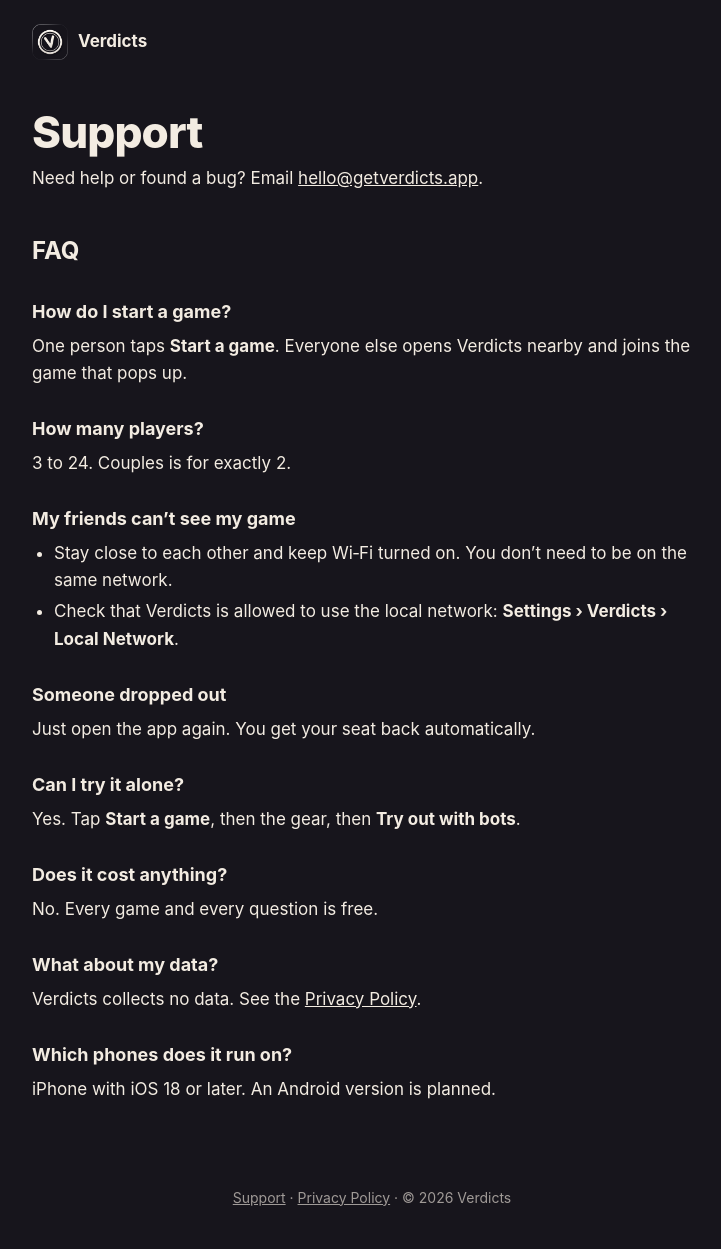
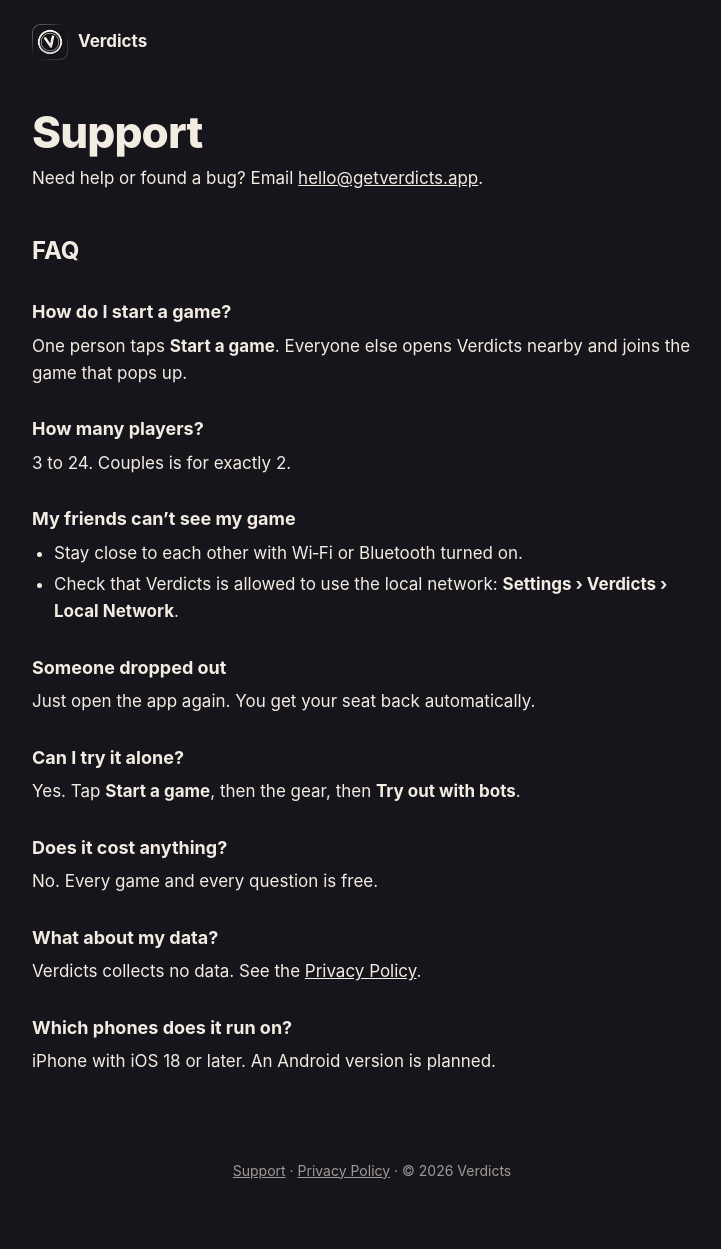
Before and after one commit to grandeslignes/verdicts-site, a Jekyll site: the page built from support.md, in a window 1280 px wide. Shown: the whole page, without its empty margins (268-989 px from the left). Built offline with Jekyll 4.4.1, drawn with Linux system fonts in a browser that asks for light colours; our own code applies the rules of GitHub Pages for plain Markdown files; after the commit the page ends 1222 px from its top, so only the background shows below that.

Commit message:
Support: Wi-Fi or Bluetooth

```diff
--- a/support.md
+++ b/support.md
@@ -20,8 +20,7 @@
 
 ### My friends can't see my game
 
-- Stay close to each other and keep Wi‑Fi turned on. You don't need to be on
-  the same network.
+- Stay close to each other with Wi‑Fi or Bluetooth turned on.
 - Check that Verdicts is allowed to use the local network: **Settings ›
   Verdicts › Local Network**.
 
```
